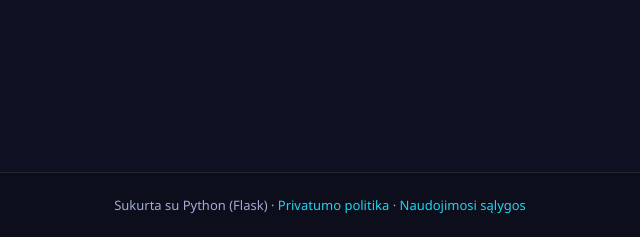
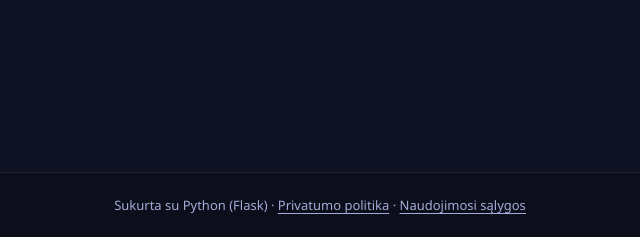
Before and after one commit to bygbaby123-max/svetaine, a Flask app: page /chat in a window 1280 px wide. Shown: the part 563-800 px from the top of the page, without its empty margins (320-960 px from the left). Run offline with Flask 3, Linux system fonts and the light colour scheme; data comes from the database, SQL or seed files in the repository; data that the repository does not hold is empty; some libraries are stand-ins or nearby versions.

Commit message:
Privatumo politikos ir naudojimosi sąlygų PDF + poraštės stilius

```diff
--- a/static/style.css
+++ b/static/style.css
@@ -108,6 +108,12 @@ h1, h2, h3 { letter-spacing: -.02em; }
   border-top: 1px solid var(--border);
   background: rgba(0, 0, 0, .2);
 }
+.footer a {
+  color: var(--muted);
+  text-decoration: underline;
+  text-underline-offset: 3px;
+}
+.footer a:hover { color: var(--text); }
 
 /* ------------------------------------------------------ pranešimai */
 .flash {
```
Also changed, not shown: 2 other files.
